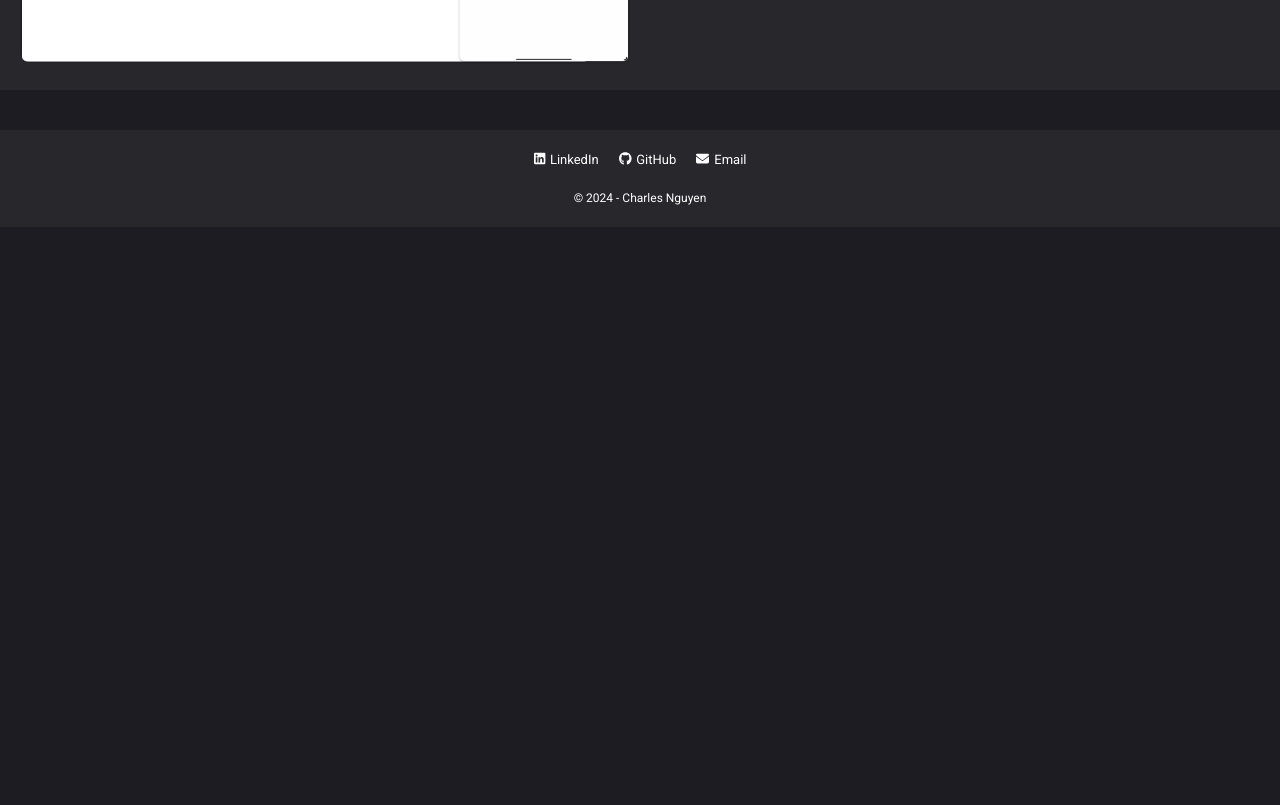
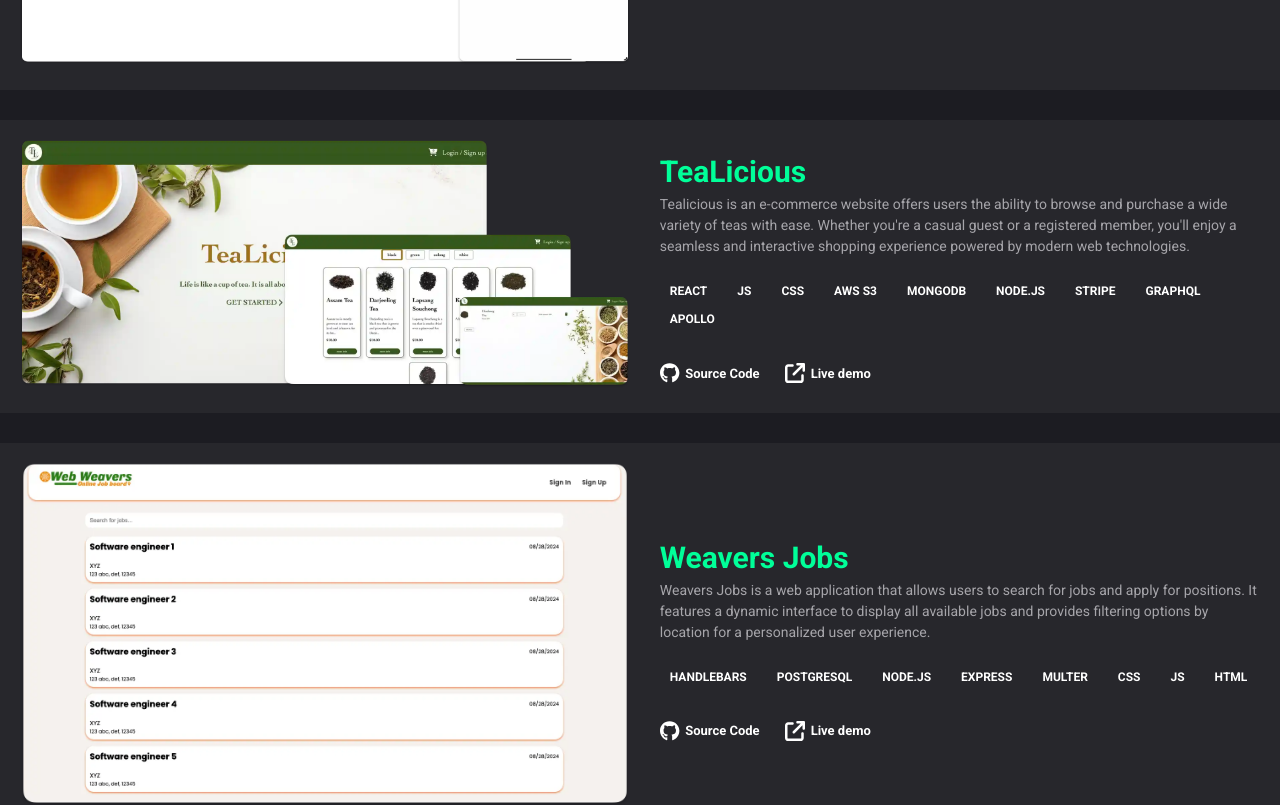
Before and after one commit to swe-thinhnguyen1701/myPortfolio, a React (Vite) app: page /projects in a window 1280 px wide. Shown: the part 760-1565 px from the top of the page. Before the commit the page ends 987 px from the top, so only its background shows below. Built offline with nearby package versions, Linux system fonts and the light colour scheme.

Commit message:
update previous projects

```diff
--- a/src/pages/Project.jsx
+++ b/src/pages/Project.jsx
@@ -1,6 +1,8 @@
 import projectImg1 from "../assets/project-img1.webp";
 import projectImg2 from "../assets/project-img2.webp";
-// import inProgressImg from "../assets/in-progress.webp";
+import tealicious from "../assets/tealicious.webp";
+import weaversJobs from "../assets/weavers-job.webp";
+import inProgressImg from "../assets/in-progress.webp";
 
 import Work from "../components/Work";
 
@@ -21,6 +23,23 @@
             github: "https://github.com/swe-thinhnguyen1701/to-do-list",
             link: "https://unrivaled-sprinkles-0690f9.netlify.app/",
             technologies: ["React", "JS", "CSS"]
+        },
+        {
+            title: "TeaLicious",
+            description: "Tealicious is an e-commerce website offers users the ability to browse and purchase a wide variety of teas with ease. Whether you're a casual guest or a registered member, you'll enjoy a seamless and interactive shopping experience powered by modern web technologies.",
+            image: tealicious,
+            github: "https://github.com/swe-thinhnguyen1701/TeaLicious",
+            link: "https://tealicious.onrender.com/",
+            technologies: ["React", "JS", "CSS", "AWS S3", "MongoDB", "Node.js", "Stripe", "GraphQL", "Apollo"]
+
+        },
+        {
+            title: "Weavers Jobs",
+            description: "Weavers Jobs is a web application that allows users to search for jobs and apply for positions. It features a dynamic interface to display all available jobs and provides filtering options by location for a personalized user experience.",
+            image: weaversJobs,
+            github: "https://github.com/swe-thinhnguyen1701/job-board",
+            link: "https://web-weavers-job-site.onrender.com/",
+            technologies: ["Handlebars", "PostgreSQL", "Node.js", "Express", "Multer", "CSS", "JS", "HTML"]
         }
     ]
     return (
```
Also changed, not shown: src/assets/tealicious.webp (added), src/assets/weavers-job.webp (added).
